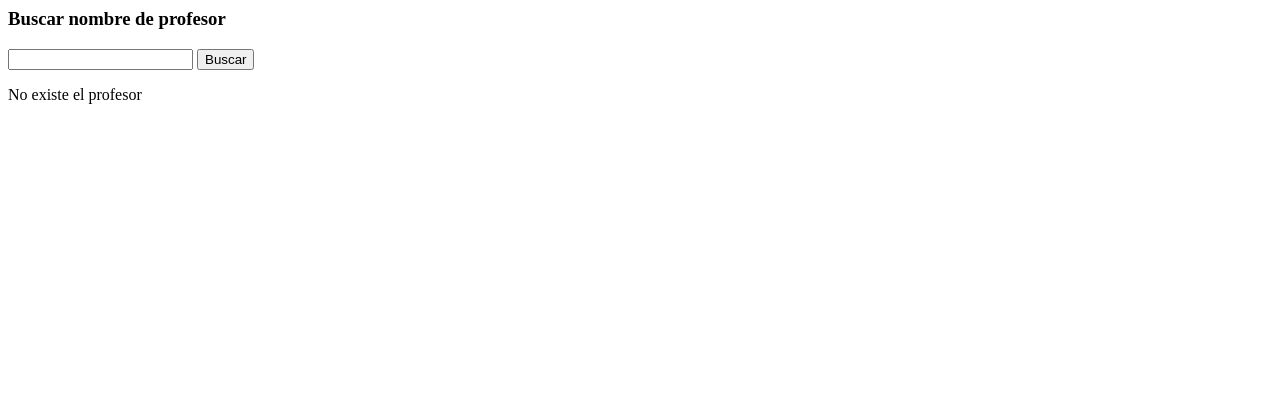
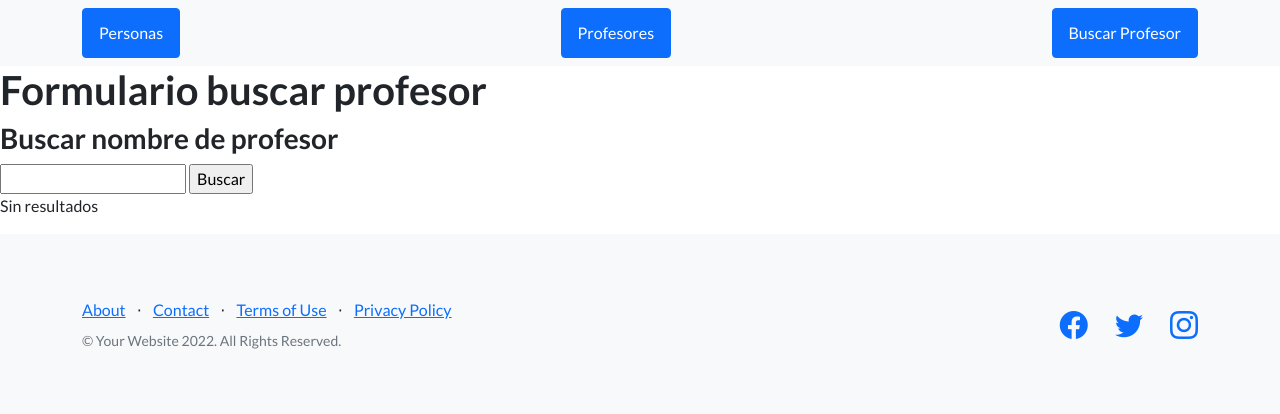
Before and after one commit to DeveloperAlejandroGallo/CoderHouse_ProyectoFinal_Equipo2, a Django app: page /buscar_profesor/ in a window 1280 px wide. Shown: the top 414 px of the page. Run offline with Django 4.2, Linux system fonts and the light colour scheme; some libraries are stand-ins or nearby versions.

Commit message:
fin-profesor-rustico

```diff
--- a/ProyectoFinal/Sitio/forms.py
+++ b/ProyectoFinal/Sitio/forms.py
@@ -3,6 +3,7 @@ from django import forms
 class CrearProfesorForm(forms.Form):
 
     nombre=forms.CharField(min_length=4, max_length=15)
+    apellido=forms.CharField(min_length=2, max_length=15)
     edad=forms.IntegerField()
     profesion=forms.CharField(min_length=4, max_length=15)
     email=forms.EmailField()
--- a/ProyectoFinal/Sitio/models.py
+++ b/ProyectoFinal/Sitio/models.py
@@ -18,6 +18,10 @@ class Curso(models.Model):
 class Profesor(models.Model):
 
     nombre = models.CharField(max_length=40)
+    apellido=models.CharField(max_length=40)
     edad = models.IntegerField()
     profesion =  models.CharField(max_length=40)
     email = models.EmailField()
+
+    def __str__(self):
+        return f'Nombre: {self.nombre}, Apellido: {self.apellido}, Edad:{self.edad},Profesion:{self.profesion}, Correo: {self.email}'
--- a/ProyectoFinal/Sitio/templates/buscar_profesor.html
+++ b/ProyectoFinal/Sitio/templates/buscar_profesor.html
@@ -1,3 +1,10 @@
+{% extends "index.html" %}
+
+{% load static %}
+
+{% block codigoDinamico %}
+
+<h1>Formulario buscar profesor </h1>
 <form action=''method='get'>
 
     <h3>Buscar nombre de profesor</h3>
@@ -5,16 +12,29 @@
 
     <input type='submit' value='Buscar'>
 
+{% if formulario.errors %}
+
+    <p style="color: red;"> Están mal los datos, revisar</p>
+
+{% elif profesores %}
+    <ul>
+        {%for profesor in profesores%}
+            <li>El profesor {{profesor.nombre}},{{profesor.apellido}} de {{profesor.edad}} años ,con correo: {{profesor.email}} y profesion: {{profesor.profesion}} esta registado en la base de datos  </li>
+
+
+        {% endfor %}
+        </ul>
+        <table>
+
+            {{ formulario.as_table }}
+
+        </table>
+
+
+    {% else %}
+        <p>{{respuesta}}</p>
+    {% endif %}
+
 </form>
 
-{% if Profesores %}
-
-    <ul>
-    {%for profesor in profesores%}
-        <li>El profesor {{profesor.nombre}} de {{profesor.edad}} años ,con correo: {{profesor.email}} y profesion: {{profesor.profesion}} esta registado en la base de datos  </li>
-
-    {% endfor %}
-
-{% else %}
-    <p>No existe el profesor</p>
-{% endif %}
+{% endblock %}
--- a/ProyectoFinal/Sitio/templates/index.html
+++ b/ProyectoFinal/Sitio/templates/index.html
@@ -27,7 +27,7 @@
             </div>
         </nav>
         <!-- Masthead-->
-        <header class="masthead">
+        {% comment %} <header class="masthead">
             <div class="container position-relative">
                 <div class="row justify-content-center">
                     <div class="col-xl-6">
@@ -73,7 +73,7 @@
                     </div>
                 </div>
             </div>
-        </header>
+        </header> {% endcomment %}
         <!-- Icons Grid-->
         {% block codigoDinamico %}
 
--- a/ProyectoFinal/Sitio/views.py
+++ b/ProyectoFinal/Sitio/views.py
@@ -20,7 +20,7 @@ def funcion_con_parametros(response):
 
 def crear_profesor(request):
 
-    if request.method =='POST':
+    if request.method=='POST':
 
         formulario=CrearProfesorForm(request.POST)
 
@@ -28,7 +28,12 @@ def crear_profesor(request):
 
             formulario_limpio=formulario.cleaned_data
 
-            profesores=Profesor(nombre=formulario_limpio['nombre'],edad=formulario_limpio['edad'],profesion=formulario_limpio['profesion'],email=formulario_limpio['email'])
+            profesores=Profesor(
+                nombre=formulario_limpio['nombre'],
+                apellido=formulario_limpio['apellido'],
+                edad=formulario_limpio['edad'],
+                profesion=formulario_limpio['profesion'],
+                email=formulario_limpio['email'])
 
             profesores.save()
 
@@ -42,11 +47,12 @@ def crear_profesor(request):
 def buscar_profesor(request):
 
     if request.GET.get('nombre',False):
-        nombre = request.GET ['nombre']
-        profesores=Profesor.objects.filter(nombre__icontains=nombre)
+        nombre = request.GET['nombre']
+        profesores= Profesor.objects.filter(nombre__icontains=nombre)
 
-        return render (request,'buscar_profesor.html',{'Profesores':profesores})
+        if profesores.count() > 0:
+            return render (request,'buscar_profesor.html',{'profesores':profesores})
 
-    else:
-        respuesta='No existe ese profesor'
-        return render(request,'buscar_profesor.html',{'respuesta': respuesta})
+
+    respuesta='Sin resultados'
+    return render(request,'buscar_profesor.html',{'respuesta': respuesta})
```
Also changed, not shown: ProyectoFinal/Sitio/migrations/0002_profesor_apellido.py (added).
